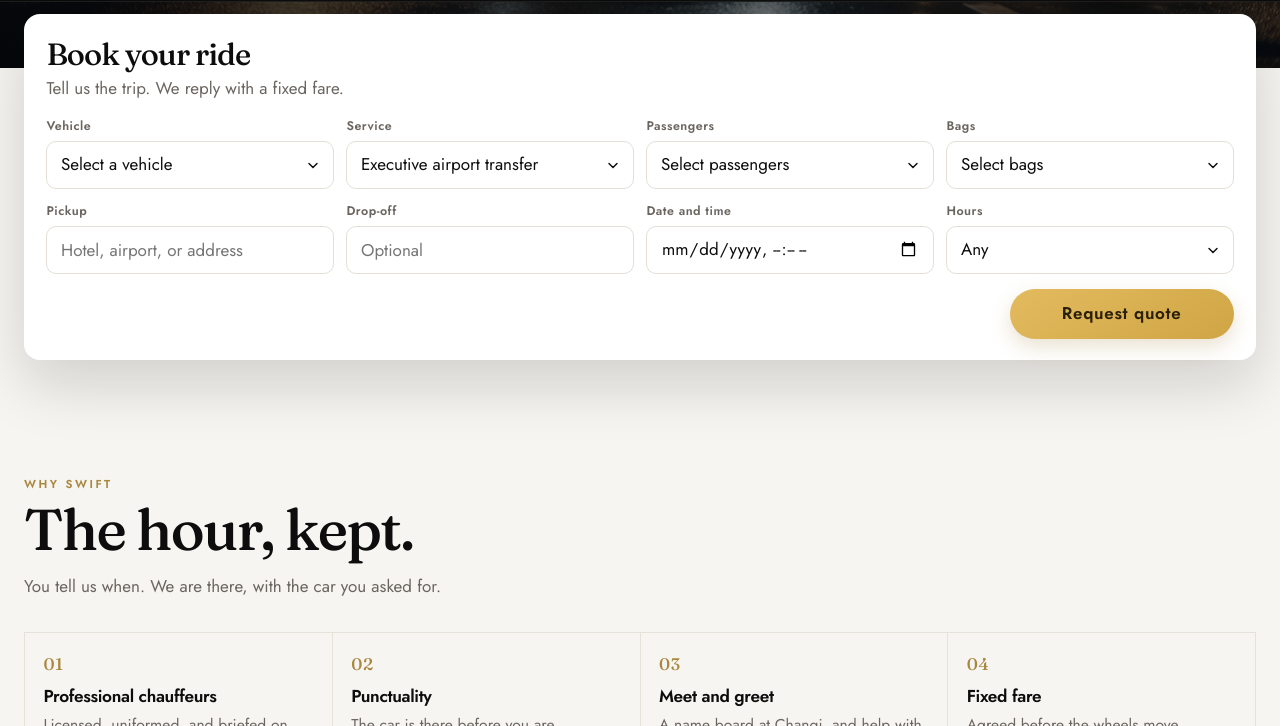
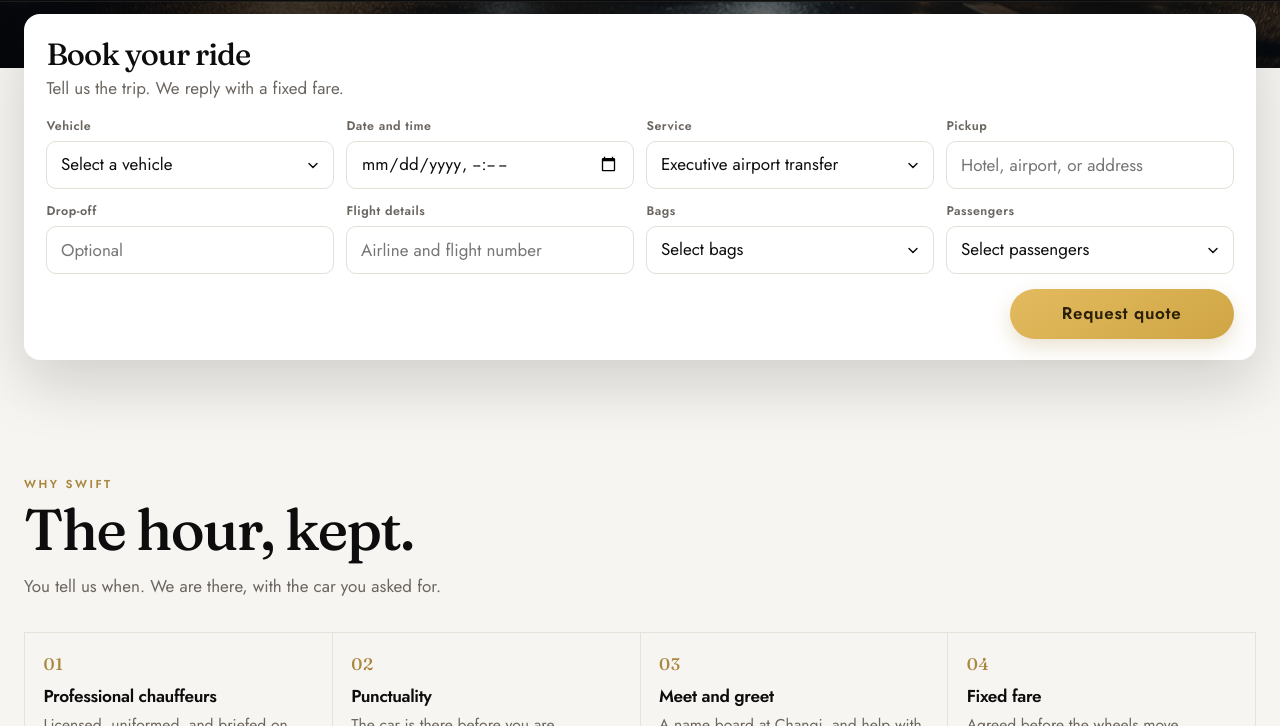
Before and after one commit to derrickloo79/swift-limo, a plain HTML site: page index.html in a window 1280 px wide. Both pictures are taken after a click on the link "Airport". Shown: the part 664-1390 px from the top of the page. Drawn offline with Linux system fonts and the light colour scheme; a script that the page names is missing.

Commit message:
reorder the sequence of the input fields.

```diff
--- a/css/styles.css
+++ b/css/styles.css
@@ -855,7 +855,6 @@ html[lang="zh-CN"] .footer-title {
   .wrap { width: min(calc(100% - 3rem), var(--max)); }
   .quote { padding: 1.5rem 1.4rem 1.3rem; }
   .fields { grid-template-columns: minmax(0, 1fr) minmax(0, 1fr); }
-  /* Pickup and drop-off share a row. */
   .field-wide { grid-column: auto; }
   .features { grid-template-columns: 1fr 1fr; }
   .services { grid-template-columns: 1fr 1fr; }
@@ -879,7 +878,6 @@ html[lang="zh-CN"] .footer-title {
   .assurances,
   .proof { grid-template-columns: repeat(4, 1fr); }
   .fields { grid-template-columns: repeat(4, minmax(0, 1fr)); }
-  /* Second row: pickup, drop-off, date and time, hours. */
   .field-wide { grid-column: auto; }
 }
 
--- a/index.html
+++ b/index.html
@@ -139,6 +139,11 @@
                 </select>
                 <p class="field-error" id="vehicle-error" hidden></p>
               </div>
+              <div class="field" data-field="datetime">
+                <label for="datetime">Date and time</label>
+                <input id="datetime" name="datetime" type="datetime-local" />
+                <p class="field-error" id="datetime-error" hidden></p>
+              </div>
               <div class="field" data-field="service">
                 <label for="service">Service</label>
                 <select id="service" name="service">
@@ -154,37 +159,24 @@
                 </select>
                 <p class="field-error" id="service-error" hidden></p>
               </div>
-              <div class="field" data-field="passengers">
-                <label for="passengers">Passengers</label>
-                <select id="passengers" name="passengers">
-                  <option value="">Select passengers</option>
-                  <option value="1">1 passenger</option>
-                  <option value="2">2 passengers</option>
-                  <option value="3">3 passengers</option>
-                  <option value="4">4 passengers</option>
-                  <option value="5">5 passengers</option>
-                  <option value="6">6 passengers</option>
-                  <option value="7">7 passengers</option>
-                  <option value="8+">8+ passengers</option>
+              <div class="field" data-field="hours" hidden>
+                <label for="hours">Hours</label>
+                <select id="hours" name="hours">
+                  <option value="">Any</option>
+                  <option value="1">1 hour</option>
+                  <option value="2">2 hours</option>
+                  <option value="3">3 hours</option>
+                  <option value="4">4 hours</option>
+                  <option value="5">5 hours</option>
+                  <option value="6">6 hours</option>
+                  <option value="7">7 hours</option>
+                  <option value="8">8 hours</option>
+                  <option value="9">9 hours</option>
+                  <option value="10">10 hours</option>
+                  <option value="11">11 hours</option>
+                  <option value="12+">12+ hours</option>
                 </select>
-                <p class="field-error" id="passengers-error" hidden></p>
-              </div>
-              <div class="field" data-field="luggage">
-                <label for="luggage">Bags</label>
-                <select id="luggage" name="luggage">
-                  <option value="">Select bags</option>
-                  <option value="0">0 bags</option>
-                  <option value="1">1 bag</option>
-                  <option value="2">2 bags</option>
-                  <option value="3">3 bags</option>
-                  <option value="4">4 bags</option>
-                  <option value="5">5 bags</option>
-                  <option value="6">6 bags</option>
-                  <option value="7">7 bags</option>
-                  <option value="8">8 bags</option>
-                  <option value="9">9 bags</option>
-                </select>
-                <p class="field-error" id="luggage-error" hidden></p>
+                <p class="field-error" id="hours-error" hidden></p>
               </div>
               <div class="field field-wide" data-field="pickup">
                 <label for="pickup">Pickup</label>
@@ -208,29 +200,48 @@
                 />
                 <p class="field-error" id="dropoff-error" hidden></p>
               </div>
-              <div class="field" data-field="datetime">
-                <label for="datetime">Date and time</label>
-                <input id="datetime" name="datetime" type="datetime-local" />
-                <p class="field-error" id="datetime-error" hidden></p>
+              <div class="field" data-field="flight" hidden>
+                <label for="flight">Flight details</label>
+                <input
+                  id="flight"
+                  name="flight"
+                  type="text"
+                  autocomplete="off"
+                  placeholder="Airline and flight number"
+                />
+                <p class="field-error" id="flight-error" hidden></p>
               </div>
-              <div class="field" data-field="hours">
-                <label for="hours">Hours</label>
-                <select id="hours" name="hours">
-                  <option value="">Any</option>
-                  <option value="1">1 hour</option>
-                  <option value="2">2 hours</option>
-                  <option value="3">3 hours</option>
-                  <option value="4">4 hours</option>
-                  <option value="5">5 hours</option>
-                  <option value="6">6 hours</option>
-                  <option value="7">7 hours</option>
-                  <option value="8">8 hours</option>
-                  <option value="9">9 hours</option>
-                  <option value="10">10 hours</option>
-                  <option value="11">11 hours</option>
-                  <option value="12+">12+ hours</option>
+              <div class="field" data-field="luggage">
+                <label for="luggage">Bags</label>
+                <select id="luggage" name="luggage">
+                  <option value="">Select bags</option>
+                  <option value="0">0 bags</option>
+                  <option value="1">1 bag</option>
+                  <option value="2">2 bags</option>
+                  <option value="3">3 bags</option>
+                  <option value="4">4 bags</option>
+                  <option value="5">5 bags</option>
+                  <option value="6">6 bags</option>
+                  <option value="7">7 bags</option>
+                  <option value="8">8 bags</option>
+                  <option value="9">9 bags</option>
                 </select>
-                <p class="field-error" id="hours-error" hidden></p>
+                <p class="field-error" id="luggage-error" hidden></p>
+              </div>
+              <div class="field" data-field="passengers">
+                <label for="passengers">Passengers</label>
+                <select id="passengers" name="passengers">
+                  <option value="">Select passengers</option>
+                  <option value="1">1 passenger</option>
+                  <option value="2">2 passengers</option>
+                  <option value="3">3 passengers</option>
+                  <option value="4">4 passengers</option>
+                  <option value="5">5 passengers</option>
+                  <option value="6">6 passengers</option>
+                  <option value="7">7 passengers</option>
+                  <option value="8+">8+ passengers</option>
+                </select>
+                <p class="field-error" id="passengers-error" hidden></p>
               </div>
             </div>
             <button class="submit" type="submit">Request quote</button>
--- a/js/site.js
+++ b/js/site.js
@@ -7,7 +7,7 @@ var AUREN = (function () {
   };
 
   var REQUIRED = ["vehicle", "service", "passengers", "luggage", "pickup", "datetime"];
-  var ORDER = ["vehicle", "service", "passengers", "luggage", "pickup", "dropoff", "datetime", "hours"];
+  var ORDER = ["vehicle", "datetime", "service", "hours", "pickup", "dropoff", "flight", "luggage", "passengers"];
 
   function validate(values, messages, now) {
     var errors = {};
@@ -57,6 +57,7 @@ var AUREN = (function () {
       });
       if (!matched) return;
       select.value = value;
+      if (name === "service") syncServiceFields();
       var field = select.closest("[data-field]");
       if (!field) return;
       field.classList.add("is-set");
@@ -144,6 +145,19 @@ var AUREN = (function () {
     var status = form.querySelector("[data-status]");
     var draft = form.querySelector("[data-draft]");
 
+    function syncServiceFields() {
+      var service = form.elements.service ? form.elements.service.value : "";
+      var hours = form.querySelector('[data-field="hours"]');
+      var flight = form.querySelector('[data-field="flight"]');
+      if (hours) hours.hidden = service !== "dedicated-hourly";
+      if (flight) flight.hidden = service !== "airport";
+    }
+
+    syncServiceFields();
+    if (form.elements.service) {
+      form.elements.service.addEventListener("change", syncServiceFields);
+    }
+
     form.addEventListener("input", clearOne);
     form.addEventListener("change", clearOne);
 
@@ -164,9 +178,11 @@ var AUREN = (function () {
       if (draft) draft.hidden = true;
 
       var values = {};
-      REQUIRED.concat(["dropoff", "hours"]).forEach(function (key) {
+      REQUIRED.concat(["dropoff", "hours", "flight"]).forEach(function (key) {
         values[key] = raw(key);
       });
+      if (values.service !== "dedicated-hourly") values.hours = "";
+      if (values.service !== "airport") values.flight = "";
 
       var errors = validate(values, messages());
       var keys = Object.keys(errors);
@@ -198,6 +214,8 @@ var AUREN = (function () {
         display[key] = shown(key);
         labels[key] = labelText(key);
       });
+      if (values.service !== "dedicated-hourly") display.hours = "";
+      if (values.service !== "airport") display.flight = "";
 
       var terms = form.querySelector("[data-whatsapp-note]");
       var message = compose(
```
Also changed, not shown: zh/index.html (+62 -51 lines).
